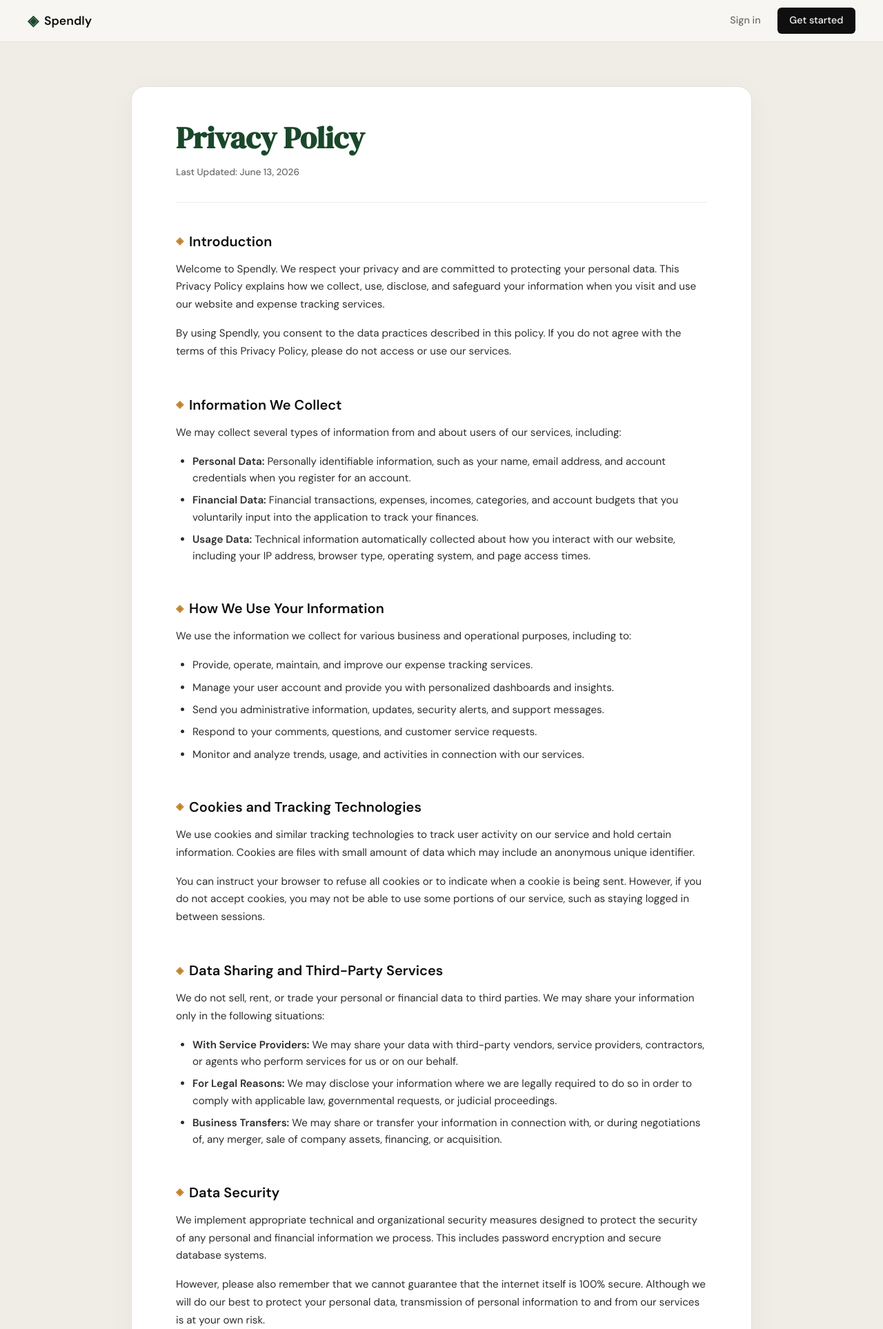
After one commit to shivanshujain1005-hue/Spend, a Flask app: page /privacy-policy in a window 1280 px wide. The commit adds this page. Shown: the top 1927 px of the page at 69% size. Run offline with Flask 3, Linux system fonts and the light colour scheme.

Commit message:
Create privacy policy and terms & conditions pages

```diff
--- a/expense-tracker/app.py
+++ b/expense-tracker/app.py
@@ -20,6 +20,16 @@ def register():
 @app.route("/login")
 def login():
     return render_template("login.html")
+
+
+@app.route("/privacy-policy")
+def privacy_policy():
+    return render_template("privacy_policy.html")
+
+
+@app.route("/terms-and-conditions")
+def terms_and_conditions():
+    return render_template("terms_and_conditions.html")
 
 
 # ------------------------------------------------------------------ #
--- a/expense-tracker/static/css/style.css
+++ b/expense-tracker/static/css/style.css
@@ -524,6 +524,122 @@ a { color: inherit; text-decoration: none; }
 }
 
 /* ------------------------------------------------------------------ */
+/* Legal Pages Styling                                                */
+/* ------------------------------------------------------------------ */
+
+.legal-section-wrapper {
+    background: var(--paper-warm);
+    padding: 4rem 2rem;
+    min-height: 100vh;
+}
+
+.legal-container {
+    max-width: 900px;
+    margin: 0 auto;
+    background: var(--paper-card);
+    border: 1px solid var(--border);
+    border-radius: var(--radius-lg);
+    box-shadow: 0 8px 40px rgba(0, 0, 0, 0.04);
+    padding: 3rem 4rem;
+    overflow: hidden;
+}
+
+.legal-header {
+    border-bottom: 1px solid var(--border-soft);
+    padding-bottom: 2rem;
+    margin-bottom: 2.5rem;
+}
+
+.legal-title {
+    font-family: var(--font-display);
+    font-size: clamp(2rem, 4vw, 2.75rem);
+    color: var(--accent);
+    line-height: 1.2;
+    margin-bottom: 0.75rem;
+}
+
+.legal-meta {
+    font-size: 0.85rem;
+    color: var(--ink-muted);
+    font-weight: 500;
+}
+
+.legal-body {
+    display: flex;
+    flex-direction: column;
+    gap: 2rem;
+}
+
+.legal-block {
+    scroll-margin-top: 80px;
+}
+
+.legal-block h2 {
+    font-family: var(--font-body);
+    font-weight: 600;
+    font-size: 1.25rem;
+    color: var(--ink);
+    margin-bottom: 0.75rem;
+    display: flex;
+    align-items: center;
+    gap: 0.5rem;
+}
+
+.legal-block h2::before {
+    content: "◈";
+    color: var(--accent-2);
+    font-size: 0.9rem;
+}
+
+.legal-block p {
+    font-size: 0.95rem;
+    color: var(--ink-soft);
+    line-height: 1.7;
+    margin-bottom: 1rem;
+}
+
+.legal-block ul {
+    margin-left: 1.5rem;
+    margin-bottom: 1rem;
+    display: flex;
+    flex-direction: column;
+    gap: 0.5rem;
+}
+
+.legal-block li {
+    font-size: 0.95rem;
+    color: var(--ink-soft);
+    line-height: 1.6;
+}
+
+.legal-contact-box {
+    background: var(--accent-2-light);
+    border: 1px solid var(--accent-2);
+    border-radius: var(--radius-md);
+    padding: 1.5rem;
+    margin-top: 1rem;
+}
+
+.legal-contact-box p {
+    margin-bottom: 0.5rem !important;
+}
+
+.legal-contact-box a {
+    color: var(--accent);
+    font-weight: 500;
+    text-decoration: underline;
+}
+
+@media (max-width: 768px) {
+    .legal-section-wrapper {
+        padding: 2rem 1rem;
+    }
+    .legal-container {
+        padding: 2rem 1.5rem;
+    }
+}
+
+/* ------------------------------------------------------------------ */
 /* Responsive                                                          */
 /* ------------------------------------------------------------------ */
 
--- /dev/null
+++ b/expense-tracker/templates/privacy_policy.html
@@ -0,0 +1,102 @@
+{% extends "base.html" %}
+
+{% block title %}Privacy Policy — Spendly{% endblock %}
+
+{% block content %}
+<section class="legal-section-wrapper">
+    <div class="legal-container">
+
+        <header class="legal-header">
+            <h1 class="legal-title">Privacy Policy</h1>
+            <p class="legal-meta">Last Updated: June 13, 2026</p>
+        </header>
+
+        <div class="legal-body">
+
+            <article class="legal-block" id="introduction">
+                <h2>Introduction</h2>
+                <p>Welcome to Spendly. We respect your privacy and are committed to protecting your personal data. This Privacy Policy explains how we collect, use, disclose, and safeguard your information when you visit and use our website and expense tracking services.</p>
+                <p>By using Spendly, you consent to the data practices described in this policy. If you do not agree with the terms of this Privacy Policy, please do not access or use our services.</p>
+            </article>
+
+            <article class="legal-block" id="information-we-collect">
+                <h2>Information We Collect</h2>
+                <p>We may collect several types of information from and about users of our services, including:</p>
+                <ul>
+                    <li><strong>Personal Data:</strong> Personally identifiable information, such as your name, email address, and account credentials when you register for an account.</li>
+                    <li><strong>Financial Data:</strong> Financial transactions, expenses, incomes, categories, and account budgets that you voluntarily input into the application to track your finances.</li>
+                    <li><strong>Usage Data:</strong> Technical information automatically collected about how you interact with our website, including your IP address, browser type, operating system, and page access times.</li>
+                </ul>
+            </article>
+
+            <article class="legal-block" id="how-we-use-information">
+                <h2>How We Use Your Information</h2>
+                <p>We use the information we collect for various business and operational purposes, including to:</p>
+                <ul>
+                    <li>Provide, operate, maintain, and improve our expense tracking services.</li>
+                    <li>Manage your user account and provide you with personalized dashboards and insights.</li>
+                    <li>Send you administrative information, updates, security alerts, and support messages.</li>
+                    <li>Respond to your comments, questions, and customer service requests.</li>
+                    <li>Monitor and analyze trends, usage, and activities in connection with our services.</li>
+                </ul>
+            </article>
+
+            <article class="legal-block" id="cookies-and-tracking">
+                <h2>Cookies and Tracking Technologies</h2>
+                <p>We use cookies and similar tracking technologies to track user activity on our service and hold certain information. Cookies are files with small amount of data which may include an anonymous unique identifier.</p>
+                <p>You can instruct your browser to refuse all cookies or to indicate when a cookie is being sent. However, if you do not accept cookies, you may not be able to use some portions of our service, such as staying logged in between sessions.</p>
+            </article>
+
+            <article class="legal-block" id="data-sharing">
+                <h2>Data Sharing and Third-Party Services</h2>
+                <p>We do not sell, rent, or trade your personal or financial data to third parties. We may share your information only in the following situations:</p>
+                <ul>
+                    <li><strong>With Service Providers:</strong> We may share your data with third-party vendors, service providers, contractors, or agents who perform services for us or on our behalf.</li>
+                    <li><strong>For Legal Reasons:</strong> We may disclose your information where we are legally required to do so in order to comply with applicable law, governmental requests, or judicial proceedings.</li>
+                    <li><strong>Business Transfers:</strong> We may share or transfer your information in connection with, or during negotiations of, any merger, sale of company assets, financing, or acquisition.</li>
+                </ul>
+            </article>
+
+            <article class="legal-block" id="data-security">
+                <h2>Data Security</h2>
+                <p>We implement appropriate technical and organizational security measures designed to protect the security of any personal and financial information we process. This includes password encryption and secure database systems.</p>
+                <p>However, please also remember that we cannot guarantee that the internet itself is 100% secure. Although we will do our best to protect your personal data, transmission of personal information to and from our services is at your own risk.</p>
+            </article>
+
+            <article class="legal-block" id="user-rights">
+                <h2>User Rights</h2>
+                <p>Depending on your location, you may have certain rights regarding your personal data under applicable data protection laws. These rights may include:</p>
+                <ul>
+                    <li>The right to request access to and receive a copy of your personal data.</li>
+                    <li>The right to request rectification of any inaccurate personal data.</li>
+                    <li>The right to request the erasure of your personal data and expense records.</li>
+                    <li>The right to object to or restrict the processing of your personal data.</li>
+                </ul>
+                <p>To exercise any of these rights, please contact us using the contact details provided below.</p>
+            </article>
+
+            <article class="legal-block" id="childrens-privacy">
+                <h2>Children's Privacy</h2>
+                <p>Our services are not intended for use by children under the age of 13. We do not knowingly collect personal identifiable information from children under 13. If you become aware that a child has provided us with personal data, please contact us immediately so we can take steps to remove that information from our servers.</p>
+            </article>
+
+            <article class="legal-block" id="changes-policy">
+                <h2>Changes to This Privacy Policy</h2>
+                <p>We may update our Privacy Policy from time to time. We will notify you of any changes by posting the new Privacy Policy on this page and updating the "Last Updated" date at the top of this Privacy Policy.</p>
+                <p>You are advised to review this Privacy Policy periodically for any changes. Changes to this Privacy Policy are effective when they are posted on this page.</p>
+            </article>
+
+            <article class="legal-block" id="contact-info">
+                <h2>Contact Information</h2>
+                <p>If you have any questions or concerns about this Privacy Policy or our data handling practices, please reach out to us:</p>
+                <div class="legal-contact-box">
+                    <p><strong>Spendly Support Team</strong></p>
+                    <p>Email: <a href="mailto:privacy@spendly.example.com">privacy@spendly.example.com</a></p>
+                    <p>Address: 100 Finance Avenue, Suite 400, New Delhi, India</p>
+                </div>
+            </article>
+
+        </div>
+    </div>
+</section>
+{% endblock %}
```
Also changed, not shown: expense-tracker/templates/terms_and_conditions.html (added, +102 -0 lines).
